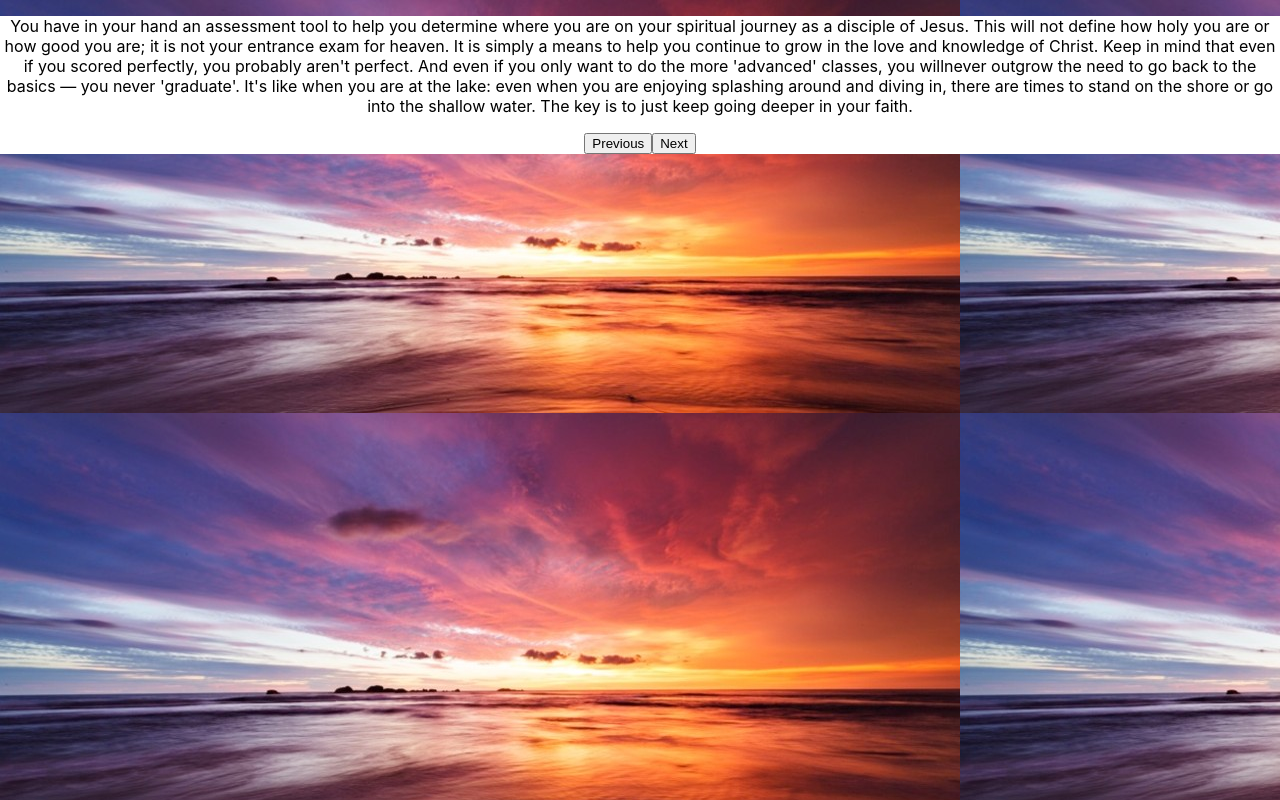
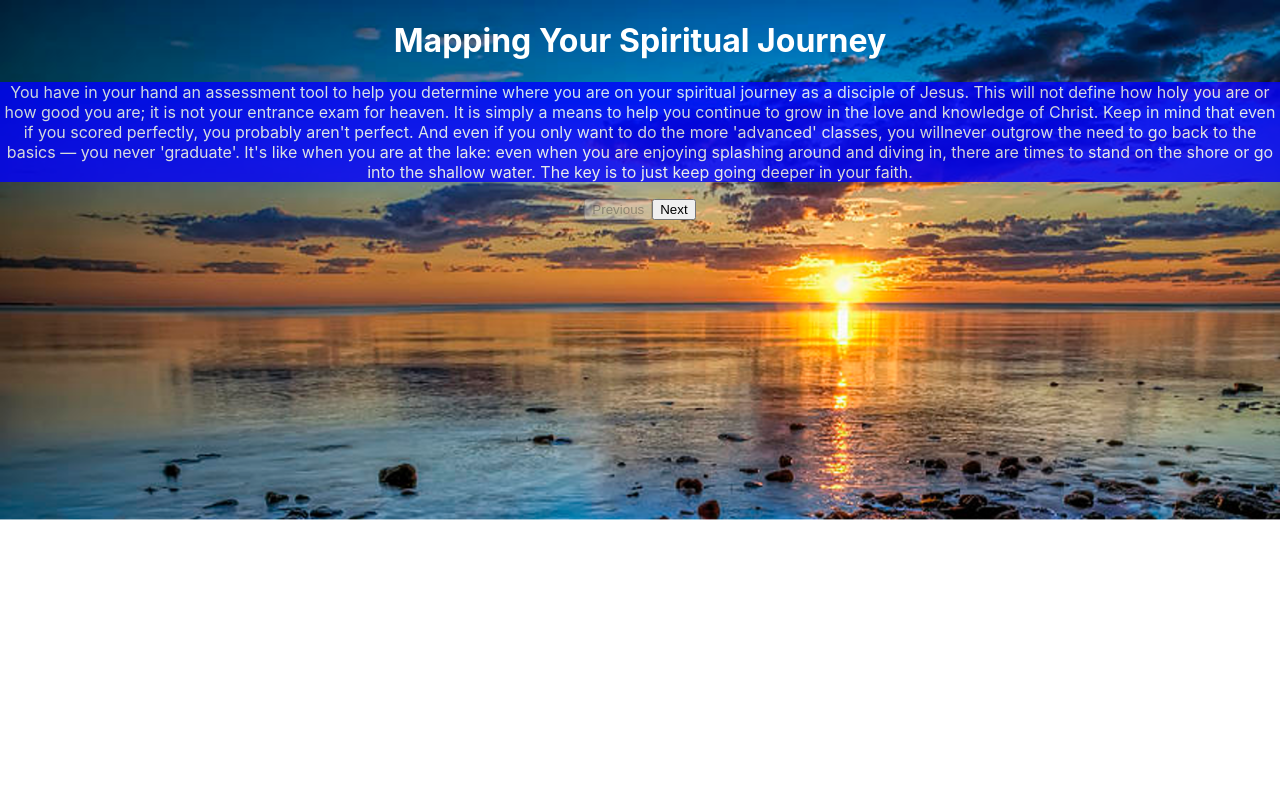
Before and after one commit to WestCornfield/spiritual-journey, a React (Create React App) app: page / in a window 1280 px wide. Built offline with nearby package versions, Linux system fonts and the light colour scheme.

Commit message:
fix background graphic, add previous and home functionality

```diff
--- a/src/App.css
+++ b/src/App.css
@@ -37,10 +37,36 @@
   }
 }
 
-body {
-  background-image: url("./resources/sunset.jpg");
+h1 {
+  color:white;
 }
 
-main {
-  background: white;
+body {
+  background-image: url("./resources/sunset.png");
+  background-repeat: no-repeat;
+  background-size: 100%;
 }
+
+p {
+  background: blue;
+  opacity: 0.8;
+    color:white;
+}
+
+.questions-list {
+  background: blue;
+  opacity: 0.8;
+  color:white;
+}
+
+.finish-score {
+  background: blue;
+  opacity: 0.8;
+  color:white;
+}
+
+.finish-recommendation {
+  background: blue;
+  opacity: 0.8;
+  color:white;
+}
--- a/src/App.js
+++ b/src/App.js
@@ -6,6 +6,7 @@ const App = () => {
   return (
     <div className="App">
       <main className="App-main">
+        <h1>Mapping Your Spiritual Journey</h1>
         <ContentCarousel />
       </main>
     </div>
--- a/src/components/ContentCarousel.component.jsx
+++ b/src/components/ContentCarousel.component.jsx
@@ -12,21 +12,34 @@ const ContentCarousel = () => {
 
   const incrementIndex = (index) => {
     console.log(carousel);
-    dispatch(updateCarousel(index + 1));
+
+    if (carousel == activeContent.length - 1) {
+      dispatch(updateCarousel(0));
+    } else {
+      dispatch(updateCarousel(index + 1));
+    }
   }
 
   const decrementIndex = (index) => {
     console.log(carousel);
+
     dispatch(updateCarousel(index - 1));
   }
 
   const activeContent = [<p>{pageProperties.pageOne}</p>, <p>{pageProperties.pageTwo}</p>, <p>{pageProperties.pageThree}</p>, <p>{pageProperties.pageFour}</p>, <Quiz />, <FinishPage />]
 
+  const rightButtonText = () => {
+    if (carousel == activeContent.length - 1) {
+      return "Home";
+    }
+    return "Next";
+  }
+
   return (
-  <div className="Content-Carousel">
+  <div className="content-carousel">
     {activeContent[carousel]}
-    <button onClick={() => decrementIndex(carousel)}>Previous</button>
-    <button onClick={() => incrementIndex(carousel)}>Next</button>
+    <button disabled={carousel == 0} onClick={() => decrementIndex(carousel)}>Previous</button>
+    <button onClick={() => incrementIndex(carousel)}>{rightButtonText()}</button>
   </div>
 );
 }
--- a/src/components/FinishPage.component.jsx
+++ b/src/components/FinishPage.component.jsx
@@ -16,22 +16,22 @@ const FinishPage = () => {
     const sum = sumOfAllScores()
     if (sum >= 18) {
       return (<>
-               <div className="finish-score">You are Diving In..</div>
+               <div className="finish-score">You are Diving In.</div>
                <div className="finish-recommendation">Try to move forward with Disciple Classes and Covenant Classes</div>
              </>);
     } else if (sum >= 12) {
       return (<>
-               <div className="finish-score">You are Splashing Around..</div>
+               <div className="finish-score">You are Splashing Around.</div>
                <div className="finish-recommendation">Try to move forward with Spiritual Discipline Classes</div>
              </>);
     } else if (sum >= 6) {
       return (<>
-               <div className="finish-score">You are Wading In..</div>
+               <div className="finish-score">You are Wading In.</div>
                <div className="finish-recommendation">Try to move forward with Sunday School and Service Opportunities</div>
              </>);
     } else {
       return (<>
-               <div className="finish-score">You are Standing on the Shore..</div>
+               <div className="finish-score">You are Standing on the Shore.</div>
                <div className="finish-recommendation">Try to move forward with 101 Classes</div>
              </>);
     }
```
Also changed, not shown: src/resources/sunset.png (added).
